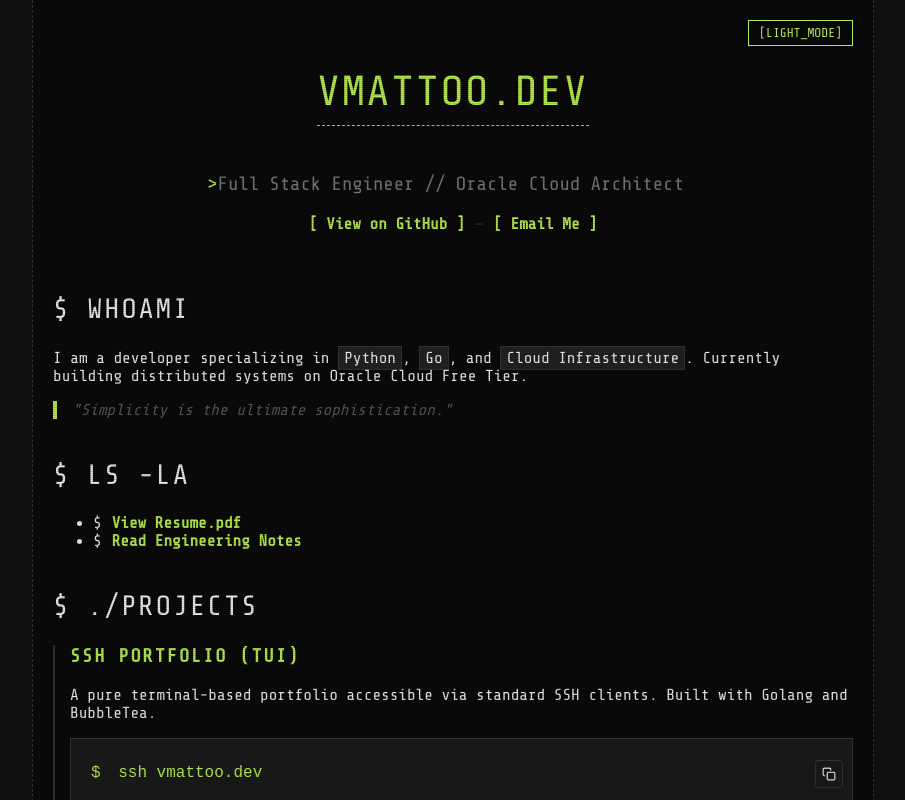
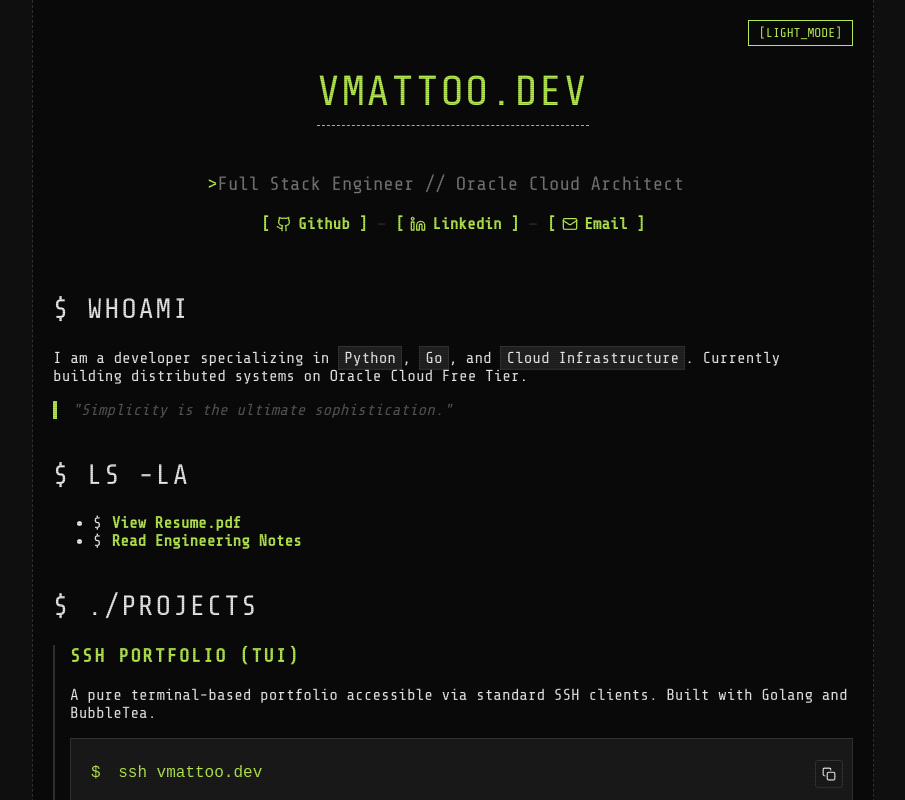
Before and after one commit to vaibhav-mattoo/website, a React (Vite) app in the folder frontend/: page / in a window 1280 px wide. Shown: the top 800 px of the page, without its empty margins (187-1092 px from the left). Built offline with nearby package versions, Linux system fonts and the light colour scheme.

Commit message:
frontend: added icons for contacts

```diff
--- a/frontend/index.html
+++ b/frontend/index.html
@@ -4,7 +4,7 @@
     <meta charset="UTF-8" />
     <link rel="icon" type="image/svg+xml" href="/terminal.svg" />
     <meta name="viewport" content="width=device-width, initial-scale=1.0" />
-    <title>Vaibhav's portfolio</title>
+    <title>Vaibhav Mattoo | Software Developer</title>
   </head>
   <body>
     <div id="root"></div>
--- a/frontend/src/App.jsx
+++ b/frontend/src/App.jsx
@@ -42,10 +42,28 @@ function Home({ theme }) {
           <span className="cursor"></span>
         </p>
 
-        <div style={{ marginTop: '20px' }}>
-          <a href="https://github.com/vaibhav-mattoo" className="btn">[ View on GitHub ]</a>
-          <span style={{ margin: '0 10px', color: '#333' }}>—</span>
-          <a href="mailto:vmattoo2@illinois.edu" className="btn">[ Email Me ]</a>
+        <div style={{ marginTop: '20px', display: 'flex', alignItems: 'center', gap: '10px', justifyContent: 'center' }}>
+          <a href="https://github.com/vaibhav-mattoo" style={{ display: 'flex', alignItems: 'center', gap: '6px' }}>
+            <span style={{ display: 'inline-flex', alignItems: 'center', gap: '6px' }}>[ <svg width="16" height="16" viewBox="0 0 24 24" fill="none" stroke="currentColor" strokeWidth="2" strokeLinecap="round" strokeLinejoin="round" style={{ display: 'inline-block', verticalAlign: 'middle' }}>
+              <path d="M15 22v-4a4.8 4.8 0 0 0-1-3.5c3 0 6-2 6-5.5.08-1.25-.27-2.48-1-3.5.28-1.15.28-2.35 0-3.5 0 0-1 0-3 1.5-2.64-.5-5.36-.5-8 0C6 2 5 2 5 2c-.3 1.15-.3 2.35 0 3.5A5.403 5.403 0 0 0 4 9c0 3.5 3 5.5 6 5.5-.39.49-.68 1.05-.85 1.65-.17.6-.22 1.23-.15 1.85v4"></path>
+              <path d="M9 18c-4.51 2-5-2-7-2"></path>
+            </svg> Github ]</span>
+          </a>
+          <span style={{ color: '#333' }}>—</span>
+          <a href="https://www.linkedin.com/in/vaibhav-mattoo-58068b327/" style={{ display: 'flex', alignItems: 'center', gap: '6px' }}>
+            <span style={{ display: 'inline-flex', alignItems: 'center', gap: '6px' }}>[ <svg width="16" height="16" viewBox="0 0 24 24" fill="none" stroke="currentColor" strokeWidth="2" strokeLinecap="round" strokeLinejoin="round" style={{ display: 'inline-block', verticalAlign: 'middle' }}>
+              <path d="M16 8a6 6 0 0 1 6 6v7h-4v-7a2 2 0 0 0-2-2 2 2 0 0 0-2 2v7h-4v-7a6 6 0 0 1 6-6Z"></path>
+              <rect x="2" y="9" width="4" height="12"></rect>
+              <circle cx="4" cy="4" r="2"></circle>
+            </svg> Linkedin ]</span>
+          </a>
+          <span style={{ color: '#333' }}>—</span>
+          <a href="mailto:vmattoo2@illinois.edu" style={{ display: 'flex', alignItems: 'center', gap: '6px' }}>
+            <span style={{ display: 'inline-flex', alignItems: 'center', gap: '6px' }}>[ <svg width="16" height="16" viewBox="0 0 24 24" fill="none" stroke="currentColor" strokeWidth="2" strokeLinecap="round" strokeLinejoin="round" style={{ display: 'inline-block', verticalAlign: 'middle' }}>
+              <rect x="2" y="4" width="20" height="16" rx="2"></rect>
+              <path d="m22 7-8.97 5.7a1.94 1.94 0 0 1-2.06 0L2 7"></path>
+            </svg> Email ]</span>
+          </a>
         </div>
       </header>
 
```
